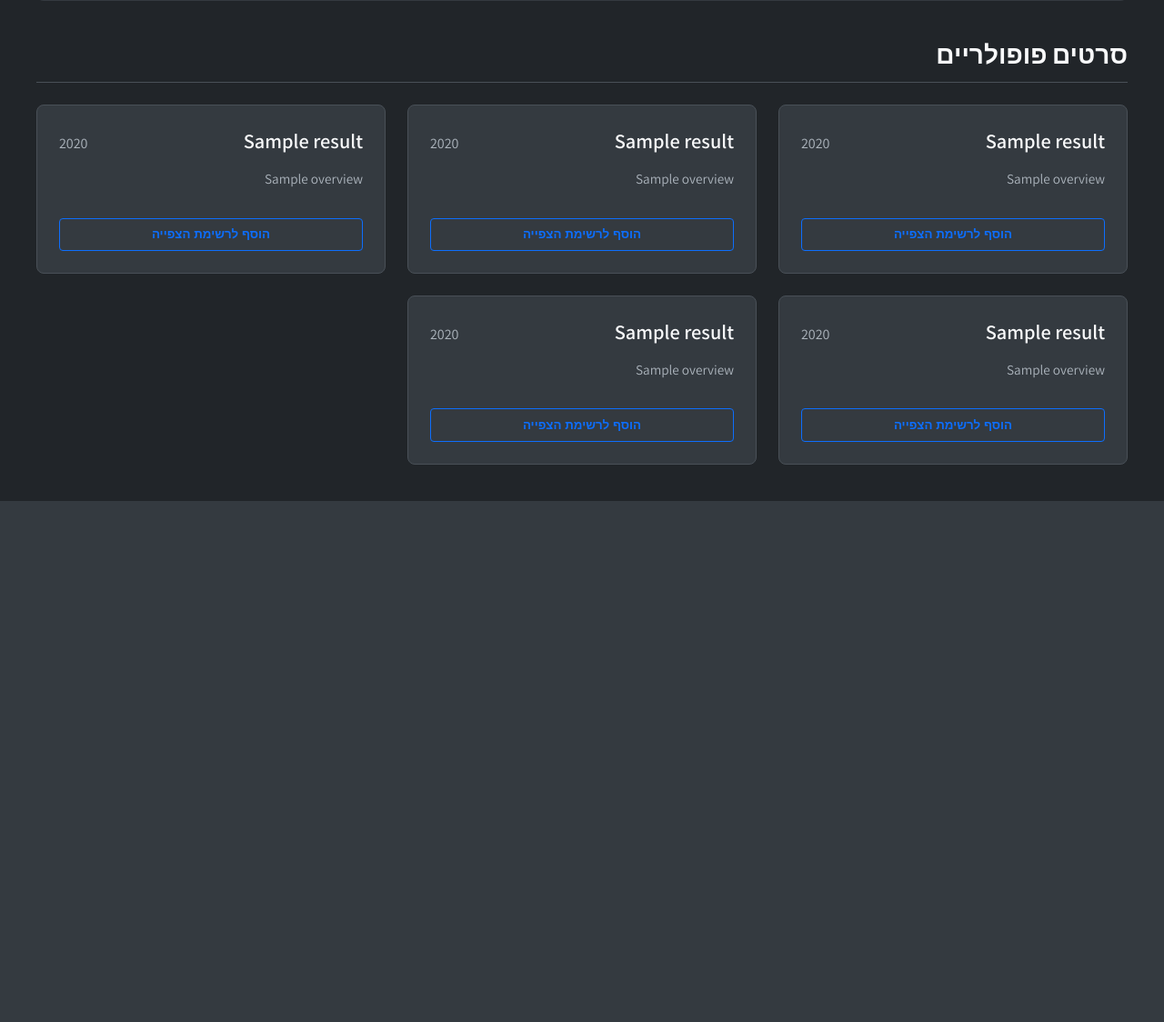
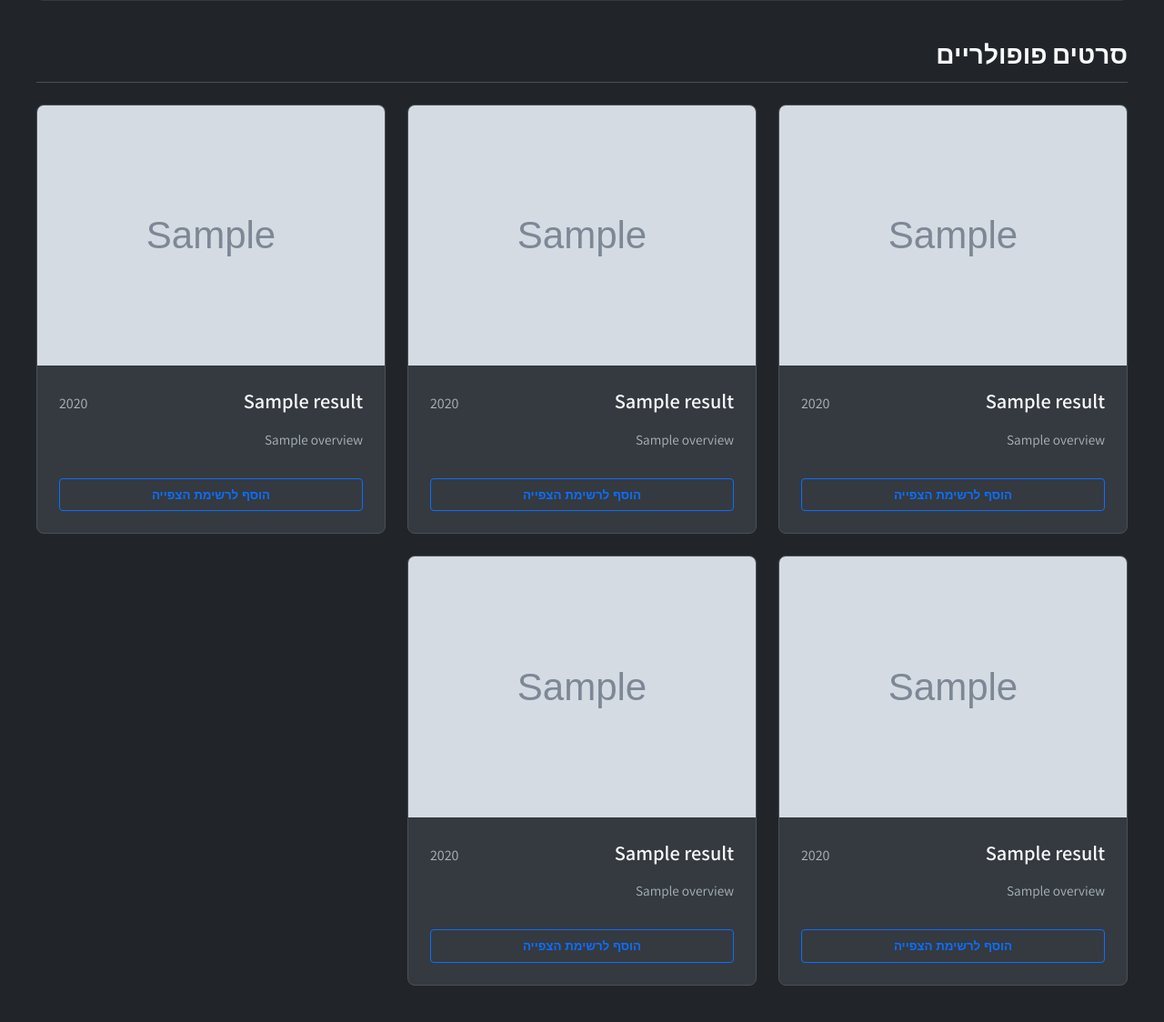
Before and after one commit to VirginiaBensen/movie-watchlist, a Flask app: page / in a window 1280 px wide. Shown: the part 557-1681 px from the top of the page at 91% size. Before the commit the page ends 1108 px from the top, so only its background shows below. Run offline with Flask 3, Linux system fonts and the light colour scheme; the visitor is signed in with stand-in values (Sample User, id 1); tables that the repository leaves empty hold one stand-in row (values such as "Sample post"); grey boxes marked "Sample" are stand-in pictures; a database or web service that is not in the repository returns one stand-in record (values such as "Sample title"); data that the repository does not hold is empty.

Commit message:
Refactor movie card layout and styles
Removed padding from movie card and added overflow hidden. Updated movie card structure to include poster image and adjusted form placement.

```diff
--- a/templates/index.html
+++ b/templates/index.html
@@ -107,7 +107,8 @@
             background-color: var(--card-color);
             border: 1px solid var(--border-color);
             border-radius: 8px;
-            padding: 1.5rem;
+            padding: 0;
+            overflow: hidden;
             display: flex;
             flex-direction: column;
             transition: transform 0.2s ease, border-color 0.2s ease;
@@ -116,6 +117,19 @@
         .movie-card:hover {
             transform: translateY(-5px);
             border-color: var(--primary-color);
+        }
+
+        .movie-poster {
+            width: 100%;
+            height: auto;
+            display: block;
+        }
+
+        .card-content {
+            padding: 1.5rem;
+            display: flex;
+            flex-direction: column;
+            flex-grow: 1;
         }
 
         .card-header {
@@ -214,6 +228,9 @@
             <div class="movie-grid">
                 {% for movie in movies %}
                     <div class="movie-card">
+                        <img src="{{ movie.poster_url }}" alt="פוסטר של {{ movie.title }}" class="movie-poster">
+
+                        <div class="card-content">
                             <div>
                                 <div class="card-header">
                                     <h3 class="movie-title">{{ movie.title }}</h3>
@@ -227,6 +244,7 @@
                                 <button type="submit" class="add-button">הוסף לרשימת הצפייה</button>
                             </form>
                         </div>
+                    </div>
                 {% else %}
                     <p class="empty-message">לא נמצאו סרטים.</p>
                 {% endfor %}
```
Lines whose indentation alone changed are shown as unchanged.
